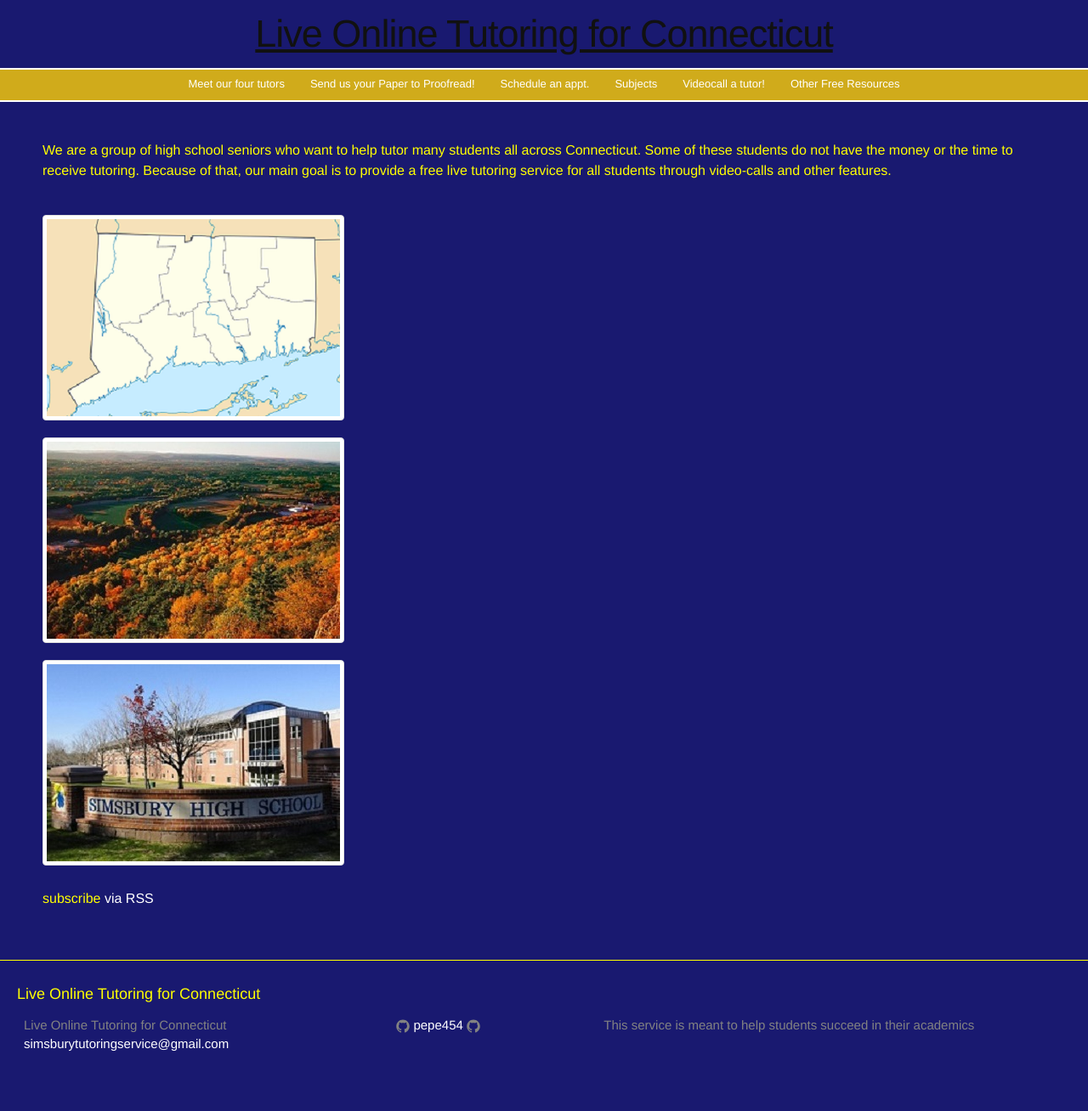
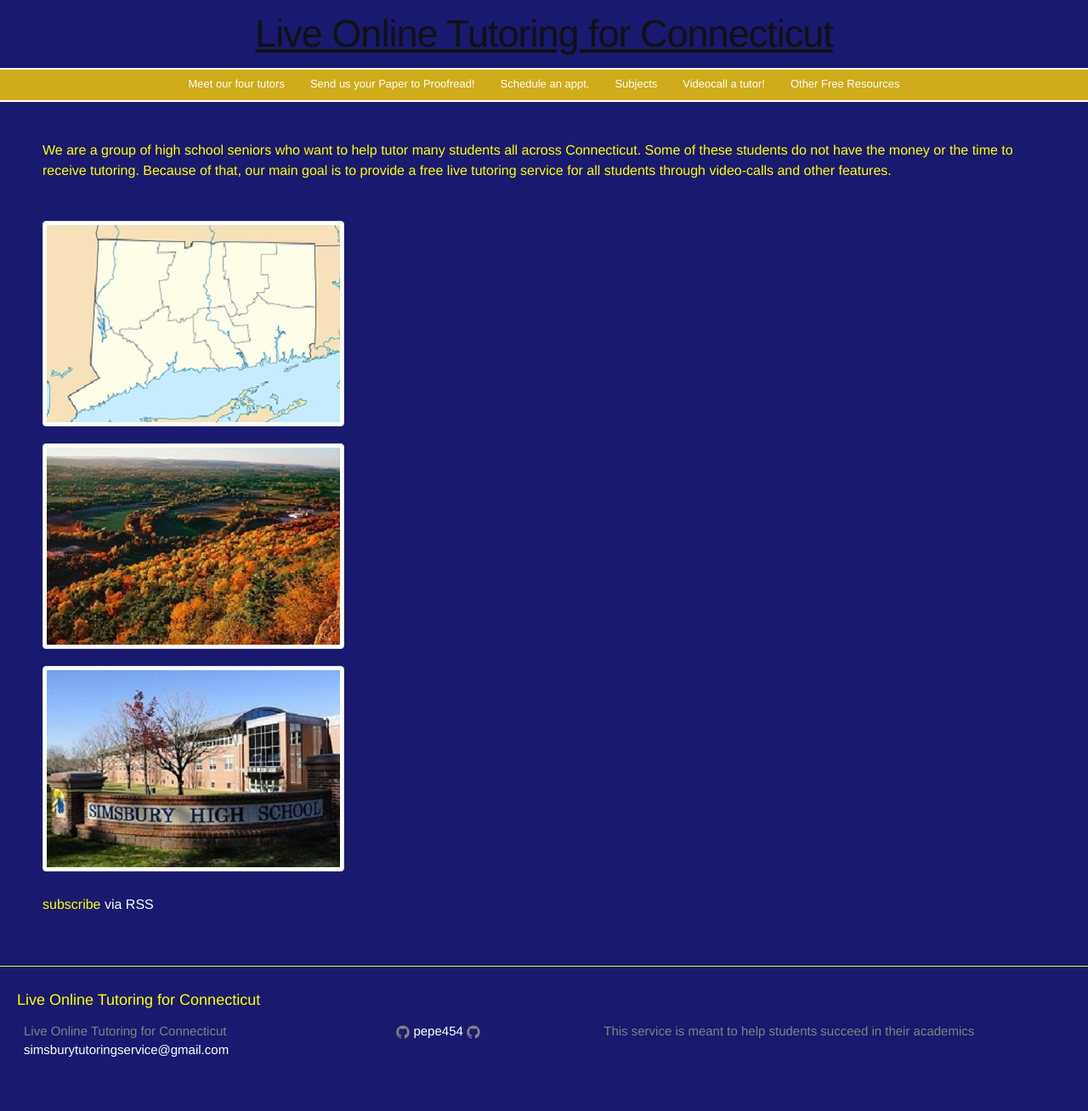
Before and after one commit to pepe454/pepe454.github.io, a Jekyll site: the page built from index.html, in a window 1280 px wide. Shown: the whole page at 85% size. Built offline with Jekyll 4.4.1, drawn with Linux system fonts in a browser that asks for light colours; the list of posts is cut into pages by our own code.

Commit message:
Update _layout.scss

```diff
--- a/_sass/_layout.scss
+++ b/_sass/_layout.scss
@@ -114,7 +114,7 @@
     display: inline-block;
     margin-left: auto;
     margin-right: auto;
-    margin-top: 10px;
+    margin-top: 17px;
  }
 
  .gallery-item{
```
